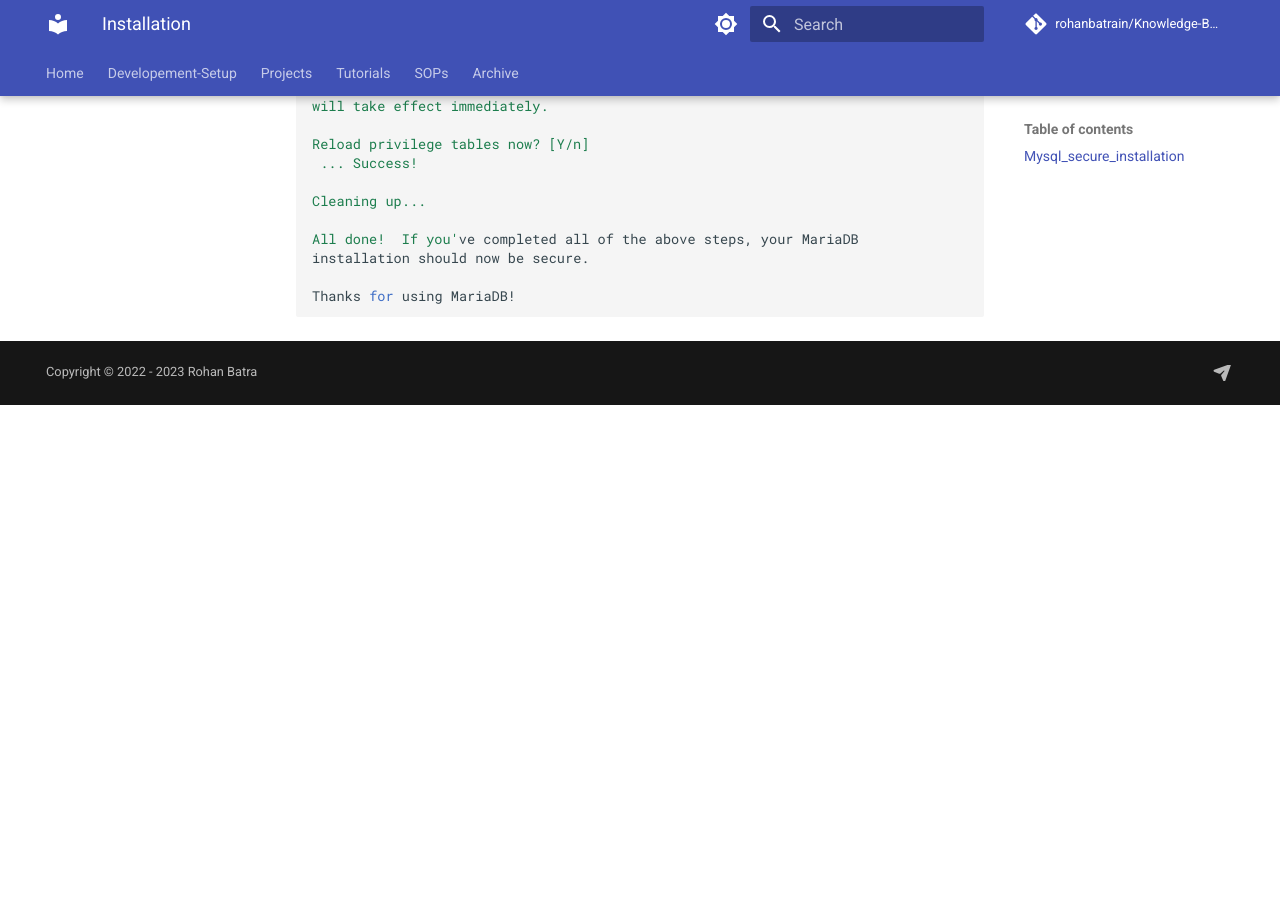
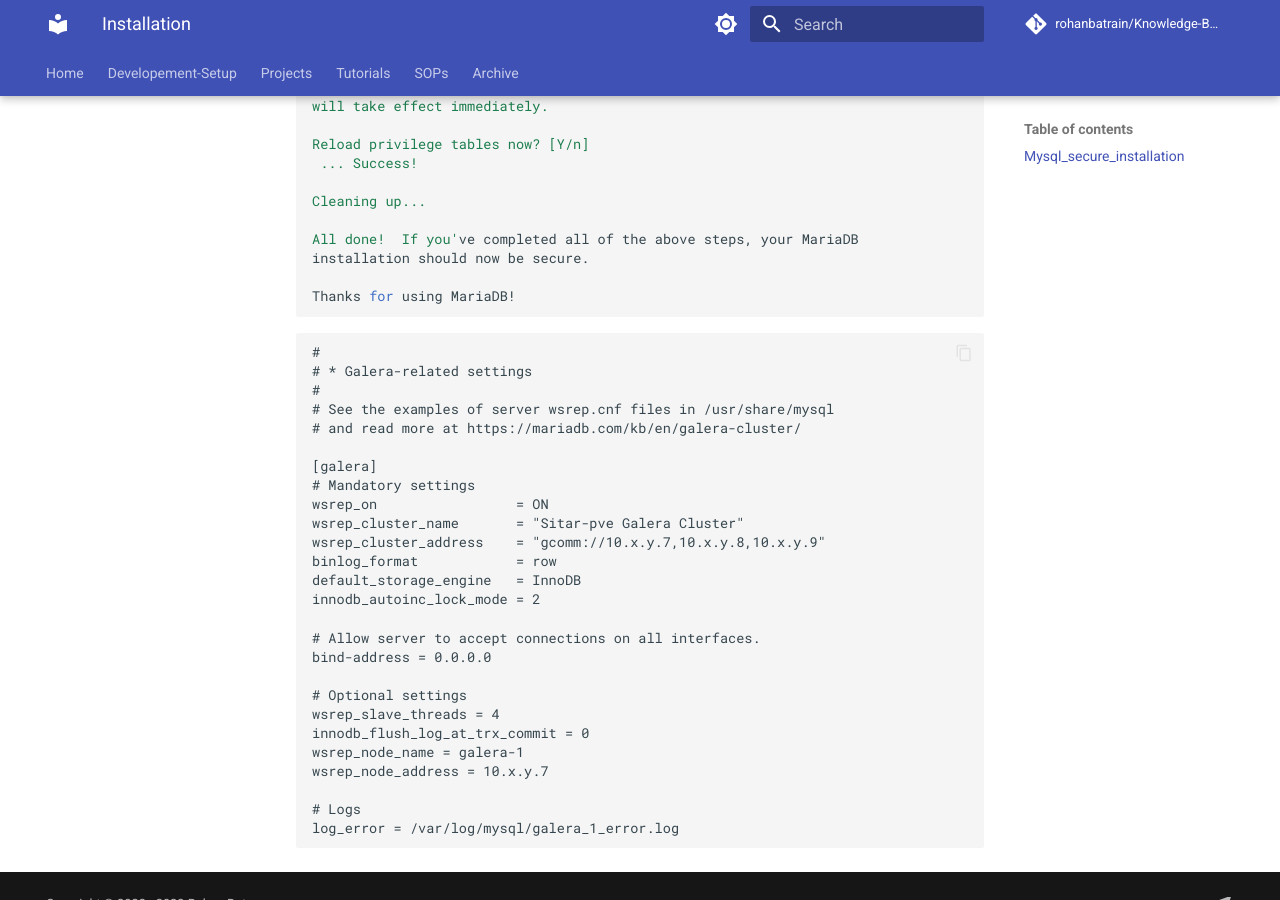
Before and after one commit to rohanbatrain/knowledge-base, an MkDocs documentation site: the page built from docs/Developement-Setup/Owned-Devices/Laptops/MSI/2023/August/Crucial-Drive/Promox/Containers/galera1.md, in a window 1280 px wide and 900 px high, scrolled down 1163 px. Built offline with MkDocs 1.6.1 and Material for MkDocs 9.7.7, drawn with Linux system fonts in a browser that asks for light colours; nearby versions of some CDN libraries; library files that are not in the unit come from our copies; comment, search, counter and statistics services are not loaded; before the commit the page ends 1568 px from its top, so only the background shows below that.

Commit message:
Update galera1.md

````diff
--- a/docs/Developement-Setup/Owned-Devices/Laptops/MSI/2023/August/Crucial-Drive/Promox/Containers/galera1.md
+++ b/docs/Developement-Setup/Owned-Devices/Laptops/MSI/2023/August/Crucial-Drive/Promox/Containers/galera1.md
@@ -66,3 +66,33 @@ installation should now be secure.
 
 Thanks for using MariaDB!
 ```
+
+
+```conf
+#
+# * Galera-related settings
+#
+# See the examples of server wsrep.cnf files in /usr/share/mysql
+# and read more at https://mariadb.com/kb/en/galera-cluster/
+
+[galera]
+# Mandatory settings
+wsrep_on                 = ON
+wsrep_cluster_name       = "Sitar-pve Galera Cluster"
+wsrep_cluster_address    = "gcomm://10.x.y.7,10.x.y.8,10.x.y.9"
+binlog_format            = row
+default_storage_engine   = InnoDB
+innodb_autoinc_lock_mode = 2
+
+# Allow server to accept connections on all interfaces.
+bind-address = 0.0.0.0
+
+# Optional settings
+wsrep_slave_threads = 4
+innodb_flush_log_at_trx_commit = 0
+wsrep_node_name = galera-1
+wsrep_node_address = 10.x.y.7
+
+# Logs
+log_error = /var/log/mysql/galera_1_error.log
+```
````
